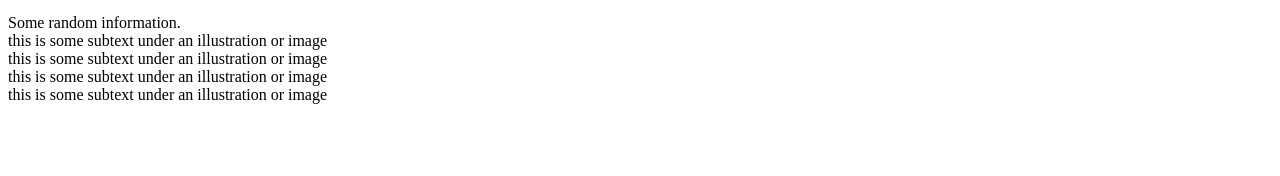
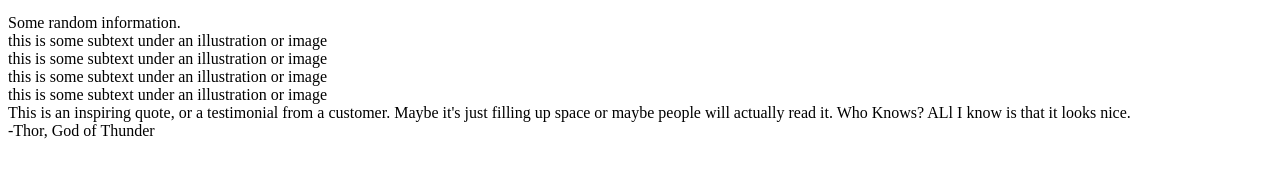
Before and after one commit to kp-pham/landing-page, a plain HTML site: page index.html in a window 1280 px wide. Shown: the part 98-274 px from the top of the page. Drawn offline with Linux system fonts and the light colour scheme.

Commit message:
feat: add container for quote section
Use nested container encompassing quote and attribution.

```diff
--- a/index.html
+++ b/index.html
@@ -37,5 +37,16 @@
                 <div class="text">this is some subtext under an illustration or image</div>
             </div>
         </div>
+
+        <div class="quote-section">
+           <div class="quotation">
+                <div class="quote">
+                    This is an inspiring quote, or a testimonial from a customer. Maybe it's
+                    just filling up space or maybe people will actually read it. Who Knows?
+                    ALl I know is that it looks nice.
+                </div>
+                <div class="attribution">-Thor, God of Thunder</div>
+           </div>
+        </div>
     </body>
 </html>
```
